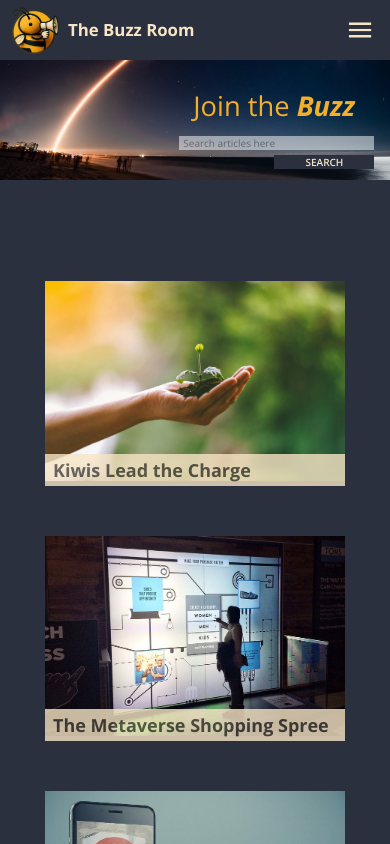
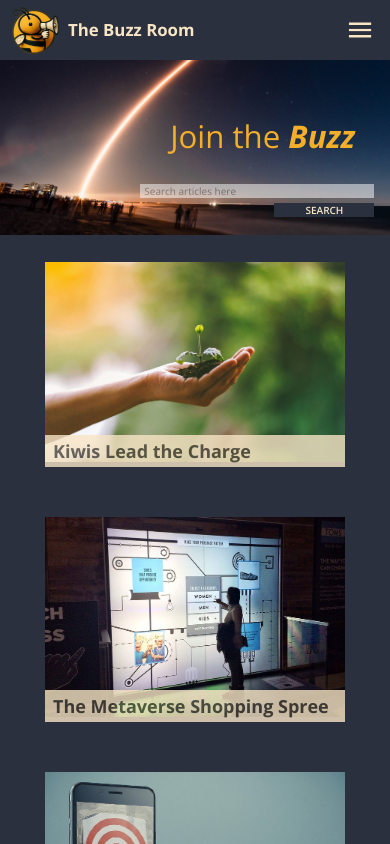
Before and after one commit to Melissaeb/TheBuzzRoom, a React (Vite) app: page / in a window 390 px wide. Shown: the top 844 px of the page. Built offline with nearby package versions, Linux system fonts and the light colour scheme; the HTML template or start-up script is replaced by a standard one.

Commit message:
Edited margins of articles

```diff
--- a/src/pages/Home.module.css
+++ b/src/pages/Home.module.css
@@ -70,9 +70,8 @@
   display: flex;
   flex-flow: row wrap;
   justify-content: center;
-  margin: 60px 0;
+  margin: 60px 60px;
   gap: 50px;
-  margin: 100px;
 }
 
 @media only screen and (max-width: 1000px) {
@@ -100,15 +99,19 @@
 }
 
 @media only screen and (max-width: 700px) {
+  .banner {
+    background-size: 150vw;
+  }
+
   .slogan {
-    font-size: 7vw;
-    margin-top: 7vw;
+    font-size: 8vw;
+    margin-top: 12vw;
     margin-bottom: 5vw;
   }
 
   .searchForm {
     align-self: flex-end;
-    height: 24px;
+    height: 50px;
     margin: 0 4vw 0 0;
     display: flex;
     flex-flow: column;
@@ -126,21 +129,25 @@
   }
 
   .searchInput {
-    width: 50vw;
+    width: 60vw;
   }
 
   .searchBtn {
-    width: 100px;
+    width: 150px;
+  }
+
+  .articles {
+    margin-bottom: 100px;
   }
 }
 
 @media only screen and (max-width: 500px) {
   .slogan {
-    margin-top: 7vw;
-    margin-bottom: 3vw;
+    margin-top: 14vw;
+    margin-bottom: 7vw;
   }
   .searchForm {
-    height: 18px;
+    height: 24px;
     margin-bottom: 3vw;
   }
 
@@ -156,4 +163,8 @@
   .searchBtn {
     width: 100px;
   }
+
+  .articles {
+    margin-top: 7vw;
+  }
 }
```
Also changed, not shown: 5 other files (tests, documents, lock files or other folders).
